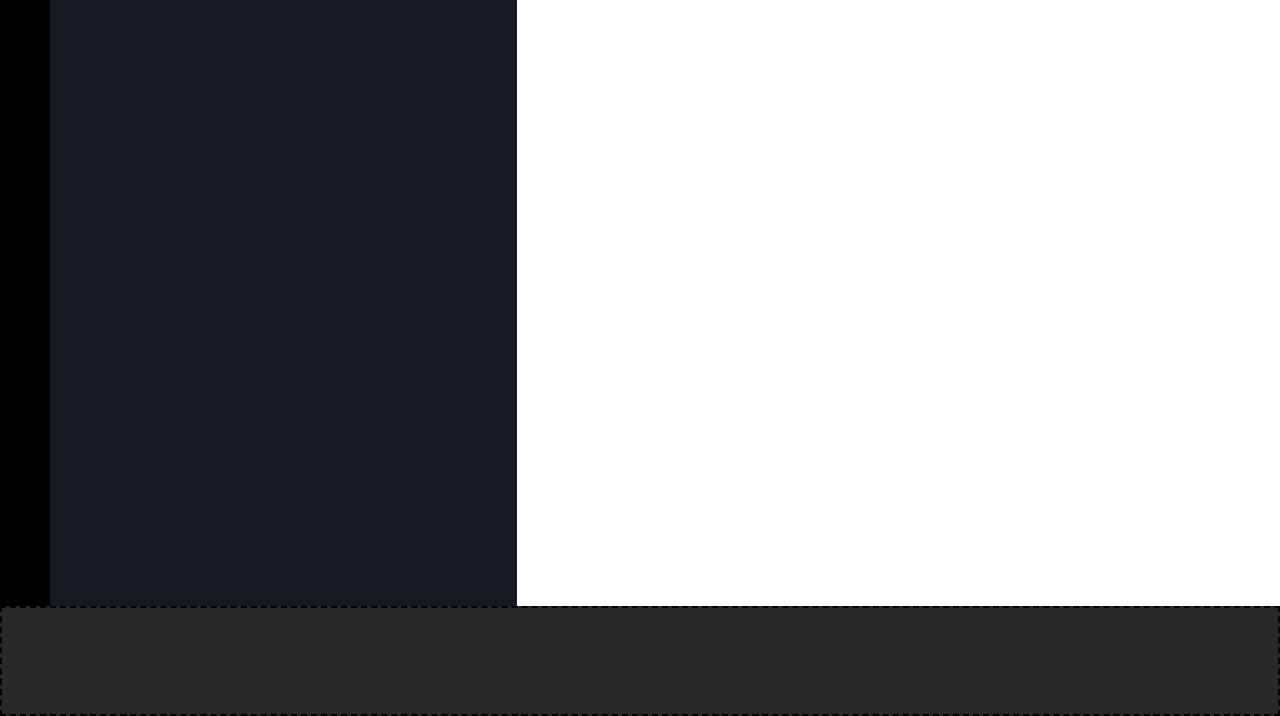
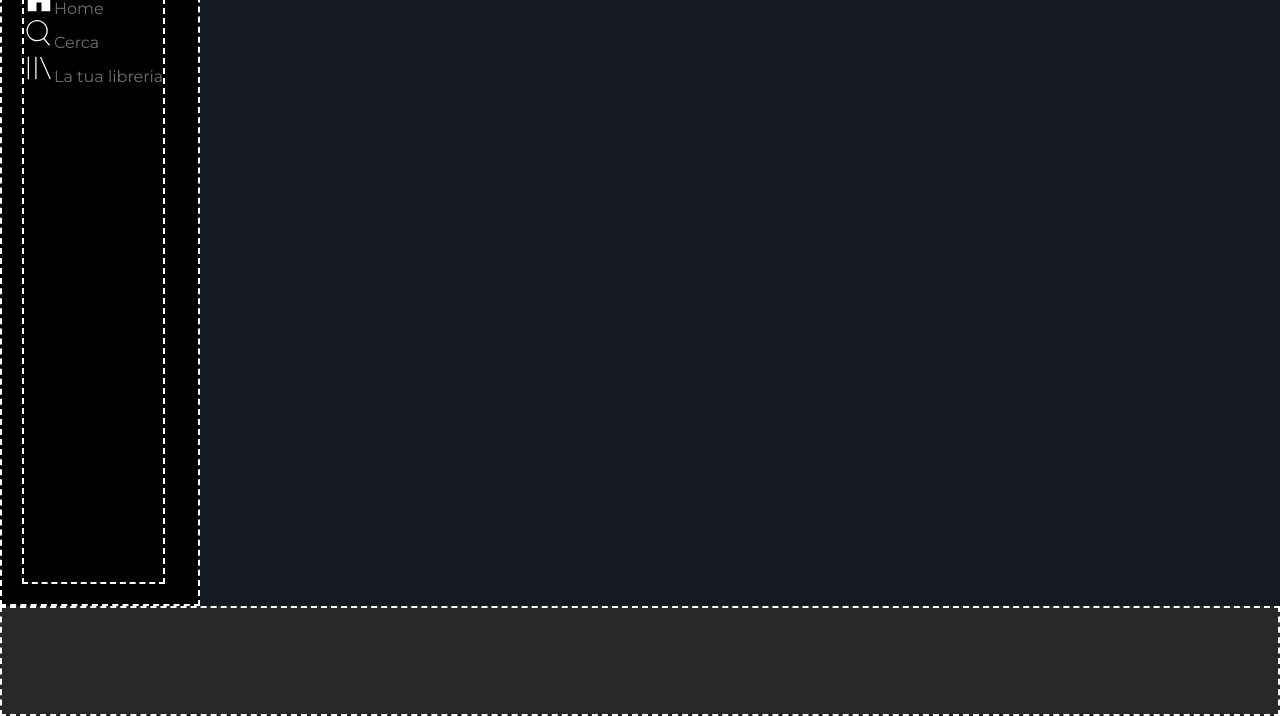
Before and after one commit to FrancescoSisti/html-css-spotifyweb, a plain HTML site: page index.html in a window 1280 px wide. Shown: the part 84-800 px from the top of the page. Drawn offline with Linux system fonts and the light colour scheme.

Commit message:
adding sidebar content - upper section

```diff
--- a/index.html
+++ b/index.html
@@ -6,9 +6,14 @@
     <meta name="viewport" content="width=device-width, initial-scale=1.0">
     <title>Spotify</title>
     <link rel="icon" type="image/x-icon" href="./img/favicon.ico">
+
+
+    <!-- Google Font Integration -->
     <link
         href="https://fonts.googleapis.com/css?family=Montserrat:100,200,300,regular,500,600,700,800,900,100italic,200italic,300italic,italic,500italic,600italic,700italic,800italic,900italic"
         rel="stylesheet" />
+
+    <!-- FontAwesome Integration -->
     <link rel='stylesheet' href='https://cdnjs.cloudflare.com/ajax/libs/font-awesome/6.6.0/css/all.css'
         integrity='sha512-8BU3emz11z9iF75b10oPjjpamM4Mz23yQFQymbtwyPN3mNWHxpgeqyrYnkIUP6A8KyAj5k2p3MiYLtYqew7gIw=='
         crossorigin='anonymous' />
@@ -20,10 +25,25 @@
 
 <body>
     <div class="upper-content">
-        <aside>
+        <aside class="brd-shw">
+            <div class="sidebar-top brd-shw">
+                <span class="logos">
+                    <img id="logo-big" src="img/logo.svg" alt="logo-big">
+                    <img id="logo-small" src="img/logo-small.svg" alt="logo-small">
+                </span>
+                <div class="nav-menu">
+                    <ul>
+                        <li><img src="img/home.svg" alt="home-ico" class="nav-icons">Home</li>
+                        <li><img src="img/search.svg" alt="search-ico" class="nav-icons">Cerca</li>
+                        <li><img src="img/libreria.svg" alt="library-ico" class="nav-icons">La tua
+                            libreria</li>
+                    </ul>
+
+                </div>
+            </div>
         </aside>
         <main>
-            <header class="brd-shw">TitoloTitoloTitoloTitoloTitoloTitoloTitoloTitoloTitoloTitoloTitoloTitolo</header>
+            <header class="brd-shw">Titolo</header>
         </main>
     </div>
     <footer class="media-player brd-shw">
--- a/style/style.css
+++ b/style/style.css
@@ -1,3 +1,8 @@
+/* Root */
+:root {
+    --font-color: rgb(113, 113, 113);
+}
+
 /* Reset */
 * {
     margin: 0;
@@ -5,21 +10,36 @@
     box-sizing: border-box;
 }
 
+body {
+    font-family: Montserrat;
+}
+
+ul {
+    list-style: none;
+}
+
 .upper-content {
     display: flex;
+    height: calc(100vh - 110px);
 }
 
 aside {
-    flex-basis: 50px;
+    flex-basis: 200px;
     background-color: black;
     flex-shrink: 0;
+    display: flex;
+    padding: 20px;
+}
+
+#logo-big {
+    height: 40px;
+}
+
+#logo-small {
+    display: none;
 }
 
 footer {
-    position: fixed;
-    left: 0;
-    bottom: 0;
-    width: 100%;
     height: 110px;
     text-align: center;
     background-color: rgb(40, 40, 40);
@@ -33,17 +53,28 @@ main header {
     left: 0;
     right: 0;
     color: white;
+    flex-grow: 1;
 }
 
 main {
-    height: calc(100vh - 110px);
     overflow: auto;
-}
-
-main:not(header) {
     background-color: rgb(20, 25, 34);
+    width: calc(100% - 200px);
 }
 
 .brd-shw {
-    border: 2px dashed;
+    border: 2px dashed white;
 }
+
+.nav-menu {
+    flex-direction: column;
+    color: var(--font-color);
+}
+
+.nav-item {
+    margin-bottom: 15px;
+}
+
+.nav-icons {
+    height: 30px;
+}
```
